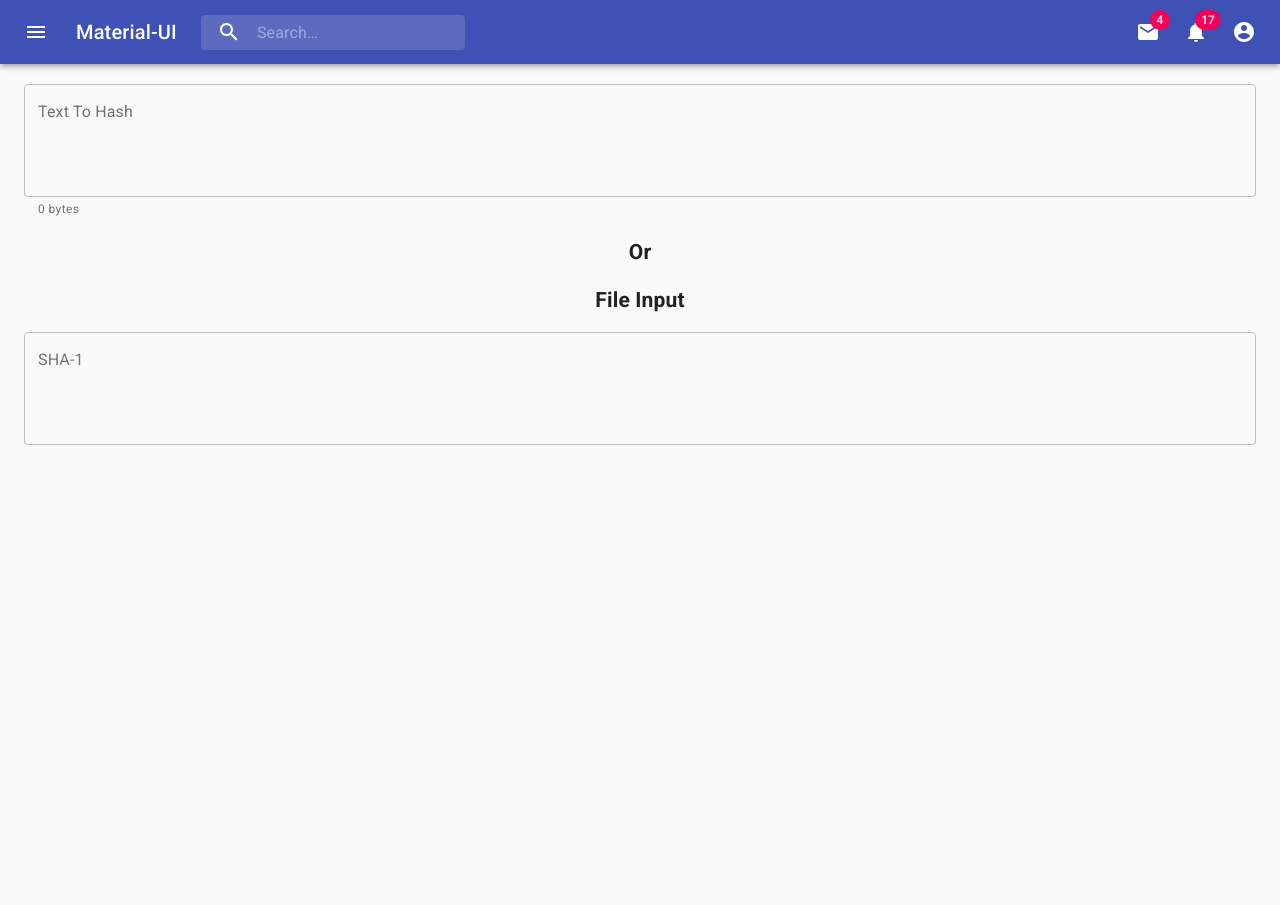
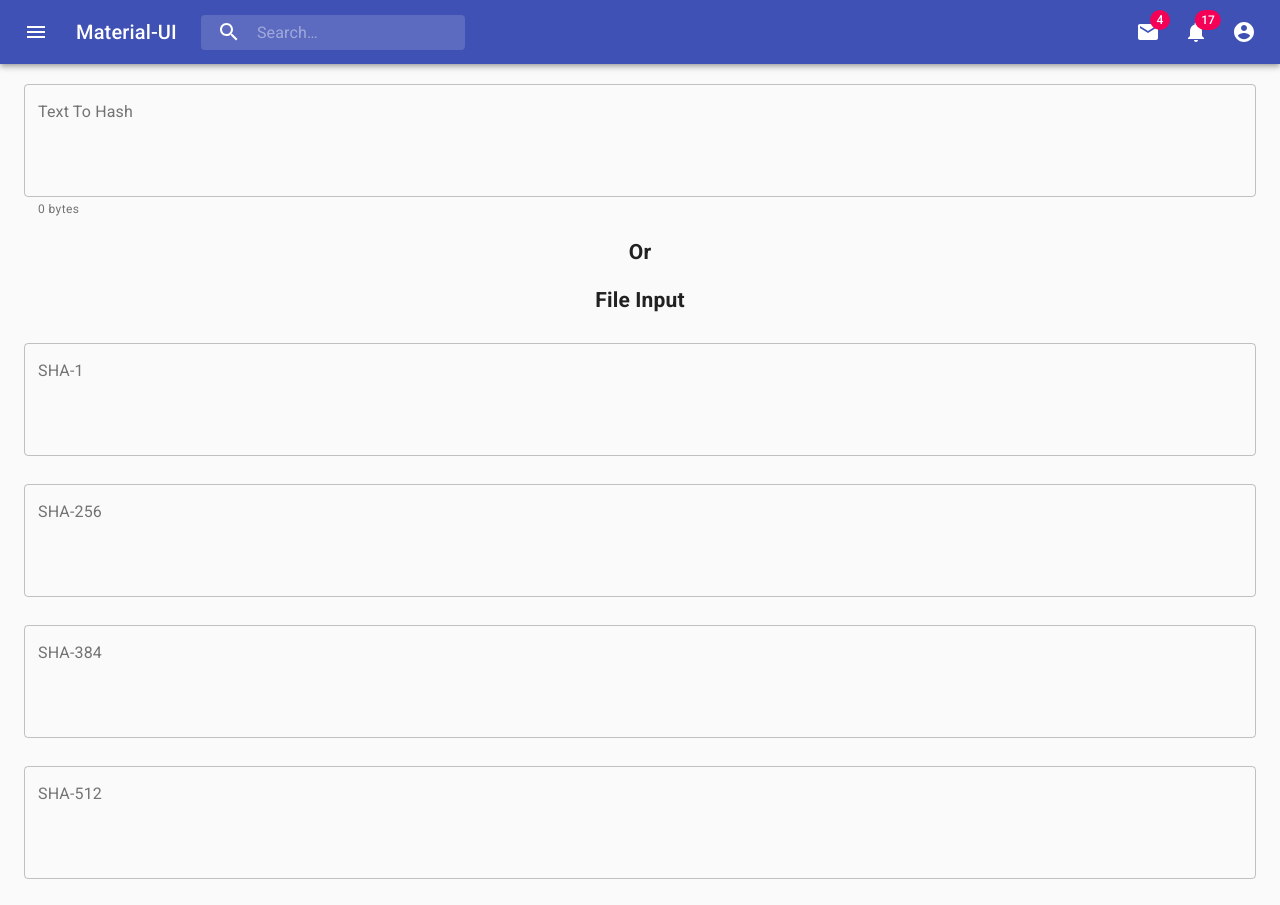
Before and after one commit to pRizz/multi-hash, a React (Create React App) app: page / in a window 1280 px wide. Shown: the top 905 px of the page. Before the commit the page ends 800 px from the top, so only its background shows below. Built offline with nearby package versions, Linux system fonts and the light colour scheme.

Commit message:
Add more hash functions

```diff
--- a/package.json
+++ b/package.json
@@ -8,6 +8,7 @@
     "@testing-library/jest-dom": "^4.2.4",
     "@testing-library/react": "^9.3.2",
     "@testing-library/user-event": "^7.1.2",
+    "blakejs": "^1.1.0",
     "react": "^16.12.0",
     "react-dom": "^16.12.0",
     "react-scripts": "3.3.1"
--- a/src/App.js
+++ b/src/App.js
@@ -20,6 +20,7 @@ import MailIcon from '@material-ui/icons/Mail';
 import NotificationsIcon from '@material-ui/icons/Notifications';
 import MoreIcon from '@material-ui/icons/MoreVert';
 import {HashInfoBox} from './HashInfoBox'
+import {blake2bHex} from 'blakejs'
 
 const useStyles = makeStyles(theme => ({
   grow: {
@@ -302,7 +303,41 @@ const hashFunctionProps = [
         return hashToHex(hash)
       })
     }
-  }
+  },
+  {
+    hashingFunctionName: 'SHA-256',
+    hashingFunctionAsync: (buffer) => {
+      return crypto.subtle.digest('SHA-256', buffer).then(hash => {
+        return hashToHex(hash)
+      })
+    }
+  },
+  {
+    hashingFunctionName: 'SHA-384',
+    hashingFunctionAsync: function(buffer) {
+      return crypto.subtle.digest('SHA-384', buffer).then(hash => {
+        return hashToHex(hash)
+      })
+    }
+  },
+  {
+    hashingFunctionName: 'SHA-512',
+    hashingFunctionAsync: function(buffer) {
+      return crypto.subtle.digest('SHA-512', buffer).then(hash => {
+        return hashToHex(hash)
+      })
+    }
+  },
+  {
+    hashingFunctionName: 'blake2b',
+    hashingFunctionAsync: function(buffer) {
+      return new Promise((resolve) => {
+        const blake2b512Bit = blake2bHex(buffer, null, 64)
+        // blake2b512Bit.update(buffer)
+        resolve(blake2b512Bit)
+      })
+    }
+  },
 ]
 
 function hashInfos(textToHash) {
--- a/src/HashInfoBox.js
+++ b/src/HashInfoBox.js
@@ -39,7 +39,7 @@ export function HashInfoBox(props) {
   }
 
   return (
-    <div key={hashingFunctionName}>
+    <div key={hashingFunctionName} style={{marginTop: '2em', marginBottom: '2em'}}>
       <TextField
         id="outlined-multiline-static"
         label={hashingFunctionName}
```
Also changed, not shown: 1 other file (tests, documents, lock files or other folders).
